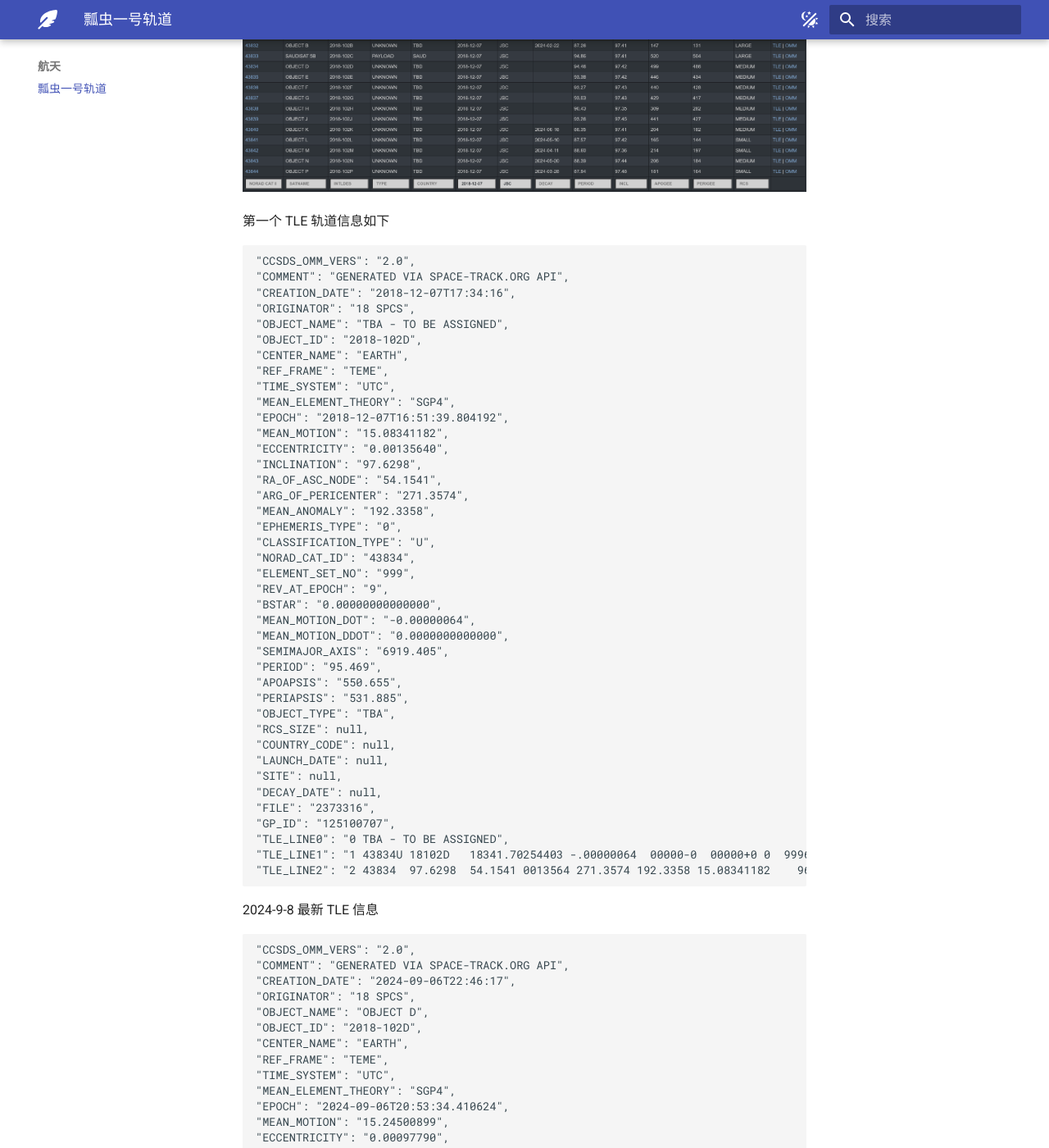
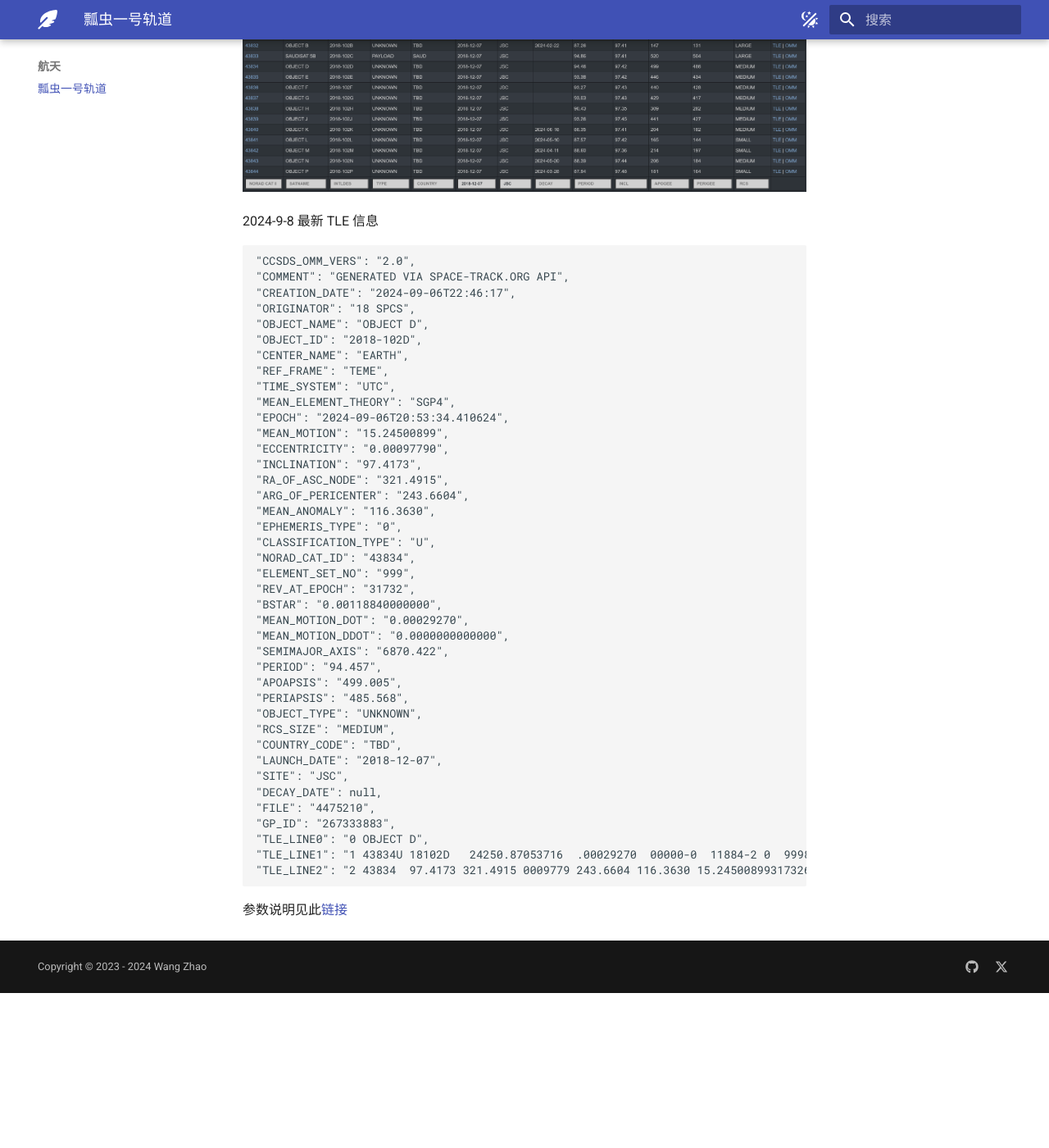
Before and after one commit to JZXGJ/pages, an MkDocs documentation site: the page built from docs/PC1/瓢虫一号.md, in a window 1280 px wide and 1400 px high, scrolled down 906 px. Shown: the whole window at 82% size. Built offline with MkDocs 1.6.1 and Material for MkDocs 9.7.7, drawn with Linux system fonts in a browser that asks for light colours; after the commit the page ends 2117 px from its top, so only the background shows below that.

Commit message:
更新 瓢虫一号.md

````diff
--- a/docs/PC1/瓢虫一号.md
+++ b/docs/PC1/瓢虫一号.md
@@ -9,51 +9,6 @@
 瓢虫一号 (NORAD_CAT_ID: 43834, OBJECT_NAME: OBJECT D) 于 2018 年 12 月 7 日发射. 发射信息如下图:
 
 ![](发射信息.png)
-
-第一个 TLE 轨道信息如下
-
-```
-"CCSDS_OMM_VERS": "2.0",
-"COMMENT": "GENERATED VIA SPACE-TRACK.ORG API",
-"CREATION_DATE": "2018-12-07T17:34:16",
-"ORIGINATOR": "18 SPCS",
-"OBJECT_NAME": "TBA - TO BE ASSIGNED",
-"OBJECT_ID": "2018-102D",
-"CENTER_NAME": "EARTH",
-"REF_FRAME": "TEME",
-"TIME_SYSTEM": "UTC",
-"MEAN_ELEMENT_THEORY": "SGP4",
-"EPOCH": "2018-12-07T16:51:39.804192",
-"MEAN_MOTION": "15.08341182",
-"ECCENTRICITY": "0.00135640",
-"INCLINATION": "97.6298",
-"RA_OF_ASC_NODE": "54.1541",
-"ARG_OF_PERICENTER": "271.3574",
-"MEAN_ANOMALY": "192.3358",
-"EPHEMERIS_TYPE": "0",
-"CLASSIFICATION_TYPE": "U",
-"NORAD_CAT_ID": "43834",
-"ELEMENT_SET_NO": "999",
-"REV_AT_EPOCH": "9",
-"BSTAR": "0.00000000000000",
-"MEAN_MOTION_DOT": "-0.00000064",
-"MEAN_MOTION_DDOT": "0.0000000000000",
-"SEMIMAJOR_AXIS": "6919.405",
-"PERIOD": "95.469",
-"APOAPSIS": "550.655",
-"PERIAPSIS": "531.885",
-"OBJECT_TYPE": "TBA",
-"RCS_SIZE": null,
-"COUNTRY_CODE": null,
-"LAUNCH_DATE": null,
-"SITE": null,
-"DECAY_DATE": null,
-"FILE": "2373316",
-"GP_ID": "125100707",
-"TLE_LINE0": "0 TBA - TO BE ASSIGNED",
-"TLE_LINE1": "1 43834U 18102D   18341.70254403 -.00000064  00000-0  00000+0 0  9996",
-"TLE_LINE2": "2 43834  97.6298  54.1541 0013564 271.3574 192.3358 15.08341182    96"
-```
 
 2024-9-8 最新 TLE 信息
 
````
